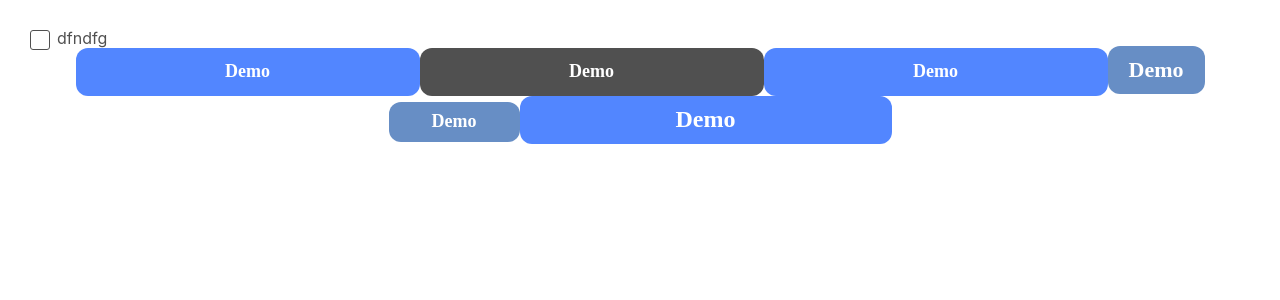
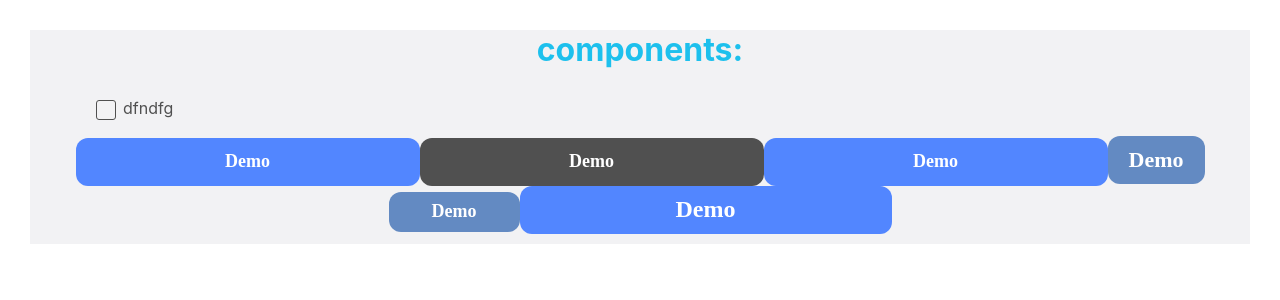
Before and after one commit to kishan1219/GovSearch, a React (Create React App) app: page /style-guide in a window 1280 px wide. Shown: the top 300 px of the page. Built offline with nearby package versions, Linux system fonts and the light colour scheme.

Commit message:
styleguide update

```diff
--- a/src/pages/styleguide/styleguide.js
+++ b/src/pages/styleguide/styleguide.js
@@ -4,12 +4,13 @@ import styles from './styleguide.module.scss'
 const Styleguide = ({ }) => {
     return (
         <div className={styles.wrapper}>
+            <h1>components:</h1>
             <div className={styles.checboxMain}>
                 <CheckBox labelName={"dfndfg"} />
             </div>
-            <div>
+            <div className={styles.btnMain}>
                 <Button size={"lg"} variant={"solidPrimary"}> Demo </Button>
-                <Button size={"lg"} variant={"disaled"}> Demo</Button>
+                <Button size={"lg"} variant={"disaled"}>      Demo</Button>
                 <Button size={"lg"} variant={"solidPrimary"}> Demo</Button>
                 <Button size={"sm01"} variant={"solidSecondary"}>Demo</Button>
                 <Button size={"md"} variant={"solidSecondary"}>Demo</Button>
--- a/src/pages/styleguide/styleguide.module.scss
+++ b/src/pages/styleguide/styleguide.module.scss
@@ -1,4 +1,11 @@
 @import '../../assets/scss/variables.scss';
 .wrapper {
     margin: 30px 30px 30px 30px;
+    background-color: $white04;
+    .checboxMain{
+        padding:10px 0px 10px 66px;
+    }
+    .btnMain{
+        padding:10px 0px;
+    }
 }
```
